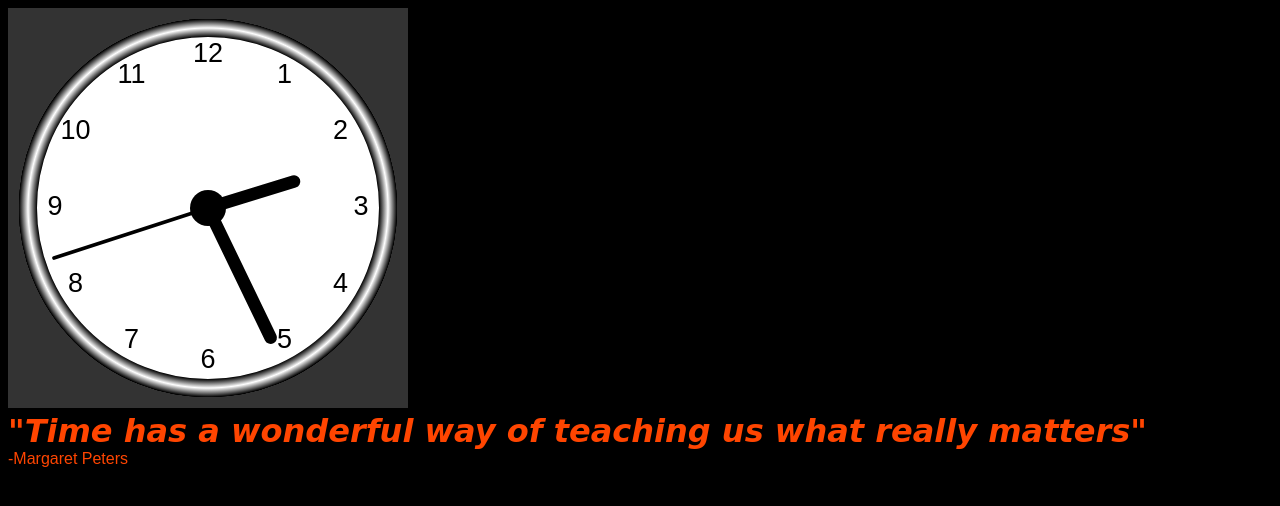
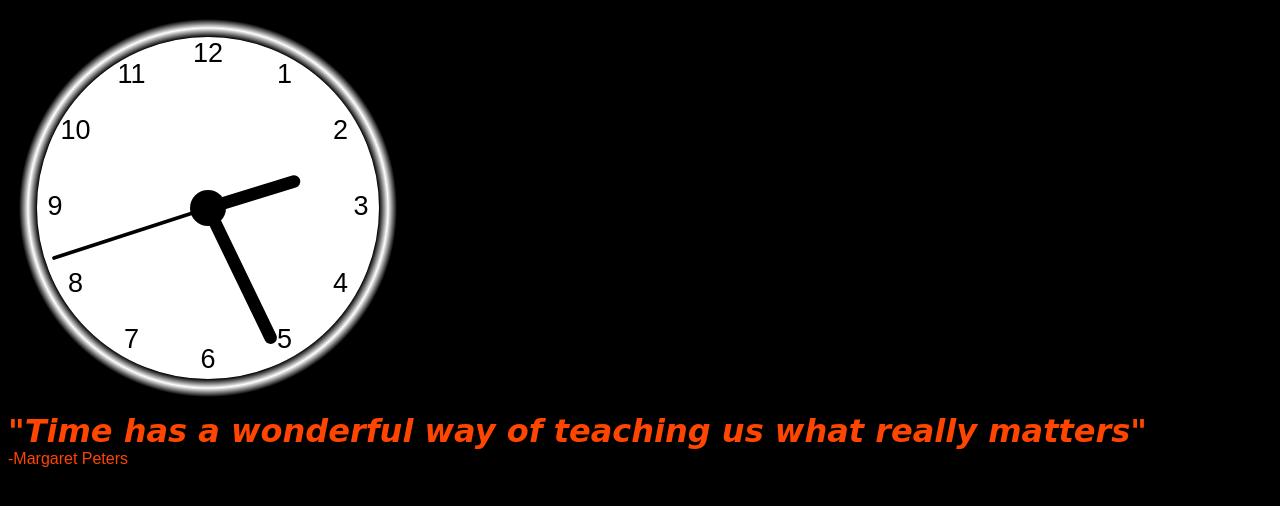
Before and after one commit to SahithiSiripuram/clock, a website: page frontend/index.html in a window 1280 px wide. Drawn offline with Linux system fonts and the light colour scheme.

Commit message:
Update index.html

```diff
--- a/frontend/index.html
+++ b/frontend/index.html
@@ -7,7 +7,7 @@
         <link rel="shortcut icon" href="https://ak.picdn.net/shutterstock/videos/13653410/thumb/1.jpg" type="image/x-icon">
     </head>
     <body class="page">
-        <canvas id="canvas" width="400" height="400" style="background-color:#333"></canvas>
+        <canvas id="canvas" width="400" height="400" style="background-color:#000000"></canvas>
         <script src="/canvas.js"></script>
         <div class="quote">"Time has a wonderful way of teaching us what really matters"</div>
         <div class="author">-Margaret Peters</div>
```
